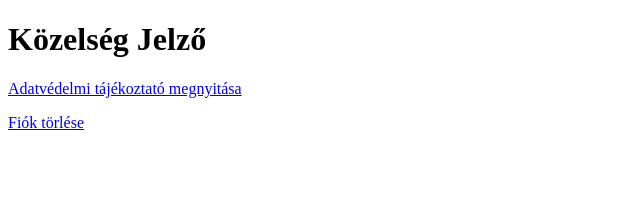
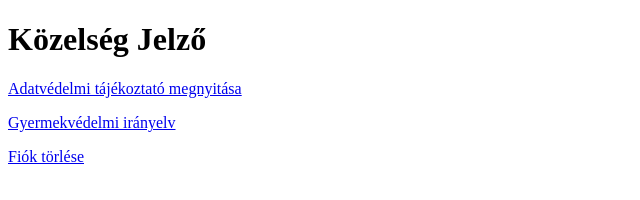
Before and after one commit to bodor76/kozelseg_jelzo, a plain HTML site: page index.html in a window 1280 px wide. Shown: the whole page, without its empty margins (0-640 px from the left). Drawn offline with Linux system fonts and the light colour scheme.

Commit message:
Update index.html

```diff
--- a/index.html
+++ b/index.html
@@ -2,11 +2,12 @@
 <html lang="hu">
 <head>
     <meta charset="UTF-8">
-    <title>Közelség Jelző – Privacy Policy</title>
+    <title>Közelség Jelző</title>
 </head>
 <body>
     <h1>Közelség Jelző</h1>
     <p><a href="privacy.html">Adatvédelmi tájékoztató megnyitása</a></p>
+     <p><a href="child-safety-policy.md">Gyermekvédelmi irányelv</a></p>
     <p><a href="delete_account.html">Fiók törlése</a></p>
 </body>
 </html>
```
